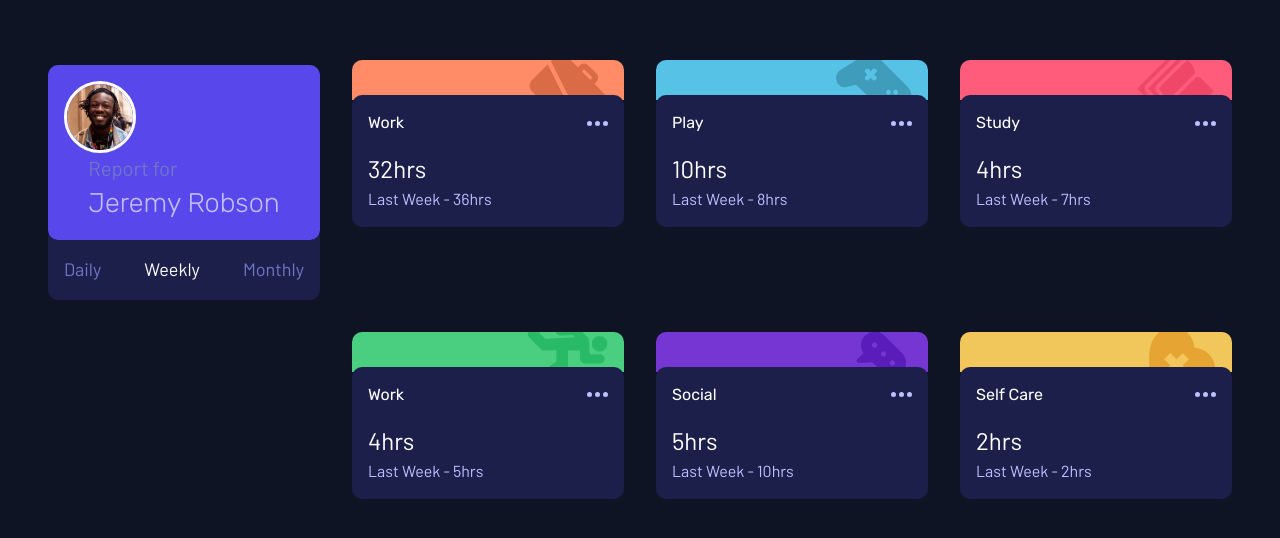
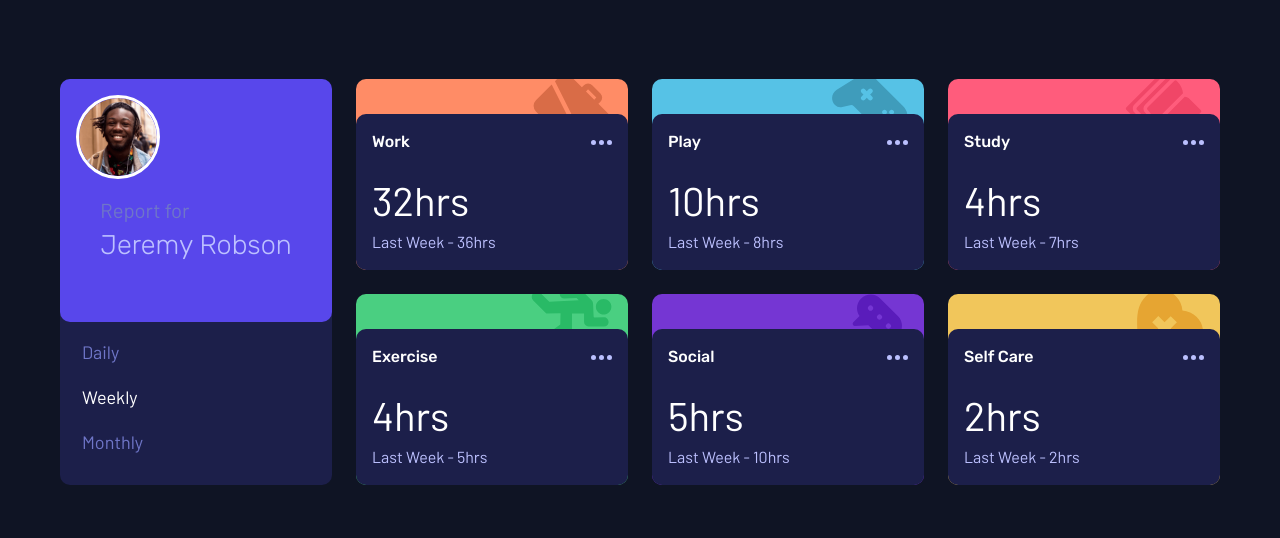
Before and after one commit to Honko-o/FEM-Time-Tracking-Dashboard-main, a plain HTML site: page index.html in a window 1280 px wide. Shown: the part 118-656 px from the top of the page. Drawn offline with Linux system fonts and the light colour scheme.

Commit message:
Finish JS

```diff
--- a/index.html
+++ b/index.html
@@ -13,113 +13,113 @@
 <body>
   <main class="grid-container grid-container-pc">
     <!-- Header -->
-    <div class="header-container">
-      <header class="profile-header bg-primary-blue">
+    <div class="header-container bg-neutral-blue-700">
+      <div class="profile-header flow bg-primary-blue" style="--flow-spacing: 2rem">
         <img src="./images/image-jeremy.png" alt="Jeremy">
         <h1 class="title text-neutral-200 ff-rubik ff-300 ">
          <span class="text-neutral-blue-400 ff-barlow">Report for</span>
           Jeremy Robson
         </h1>
-      </header>
-      <ul class="days bg-neutral-blue-700">
+      </div>
+      <ul class="days flow">
         <li>
-          <a href="#"  class="ff-barlow" role="button">Daily</a>
+          <button id="daily" href="#"  class="ff-barlow">Daily</button>
         </li>
         <li class="active">
-          <a href="#" class="ff-barlow" role="button">Weekly</a>
+          <button id="weekly" href="#" class="ff-barlow">Weekly</button>
         </li>
         <li>
-          <a href="#" class="ff-barlow" role="button">Monthly</a>
+          <button id="monthly" href="#" class="ff-barlow">Monthly</button>
         </li>
       </ul>
     </div>
 
     <!-- Content -->
-    <section class="work">
-      <div class="bg-background relative-position bg-work" aria-hidden="true"></div>
+    <section class="work bg-work position-relative">
+      <div class="bg-background position-relative" aria-hidden="true"></div>
       <div class="header-wrapper flow position-relative bg-neutral-blue-700">
-        <header class="info-header">
-          <h2 class="ff-rubik ff-400">Work</h2>
-          <img src="./images/icon-ellipsis.svg" alt="">
-        </header>
-        <div class="info">
-          <p class="ff-barlow time">32hrs</p>
-          <span class="text-neutral-200 time-taken ff-barlow">Last Week - 36hrs</span>
+        <div class="info-header">
+          <h2 class="ff-rubik ff-500">Work</h2>
+          <svg class="bullets" width="21" height="5" xmlns="http://www.w3.org/2000/svg"><path d="M2.5 0a2.5 2.5 0 1 1 0 5 2.5 2.5 0 0 1 0-5Zm8 0a2.5 2.5 0 1 1 0 5 2.5 2.5 0 0 1 0-5Zm8 0a2.5 2.5 0 1 1 0 5 2.5 2.5 0 0 1 0-5Z" fill="#BBC0FF" fill-rule="evenodd"/></svg>
+        </div>
+        <div class="info" section-index="0">
+          <p class="current ff-barlow"><span>32</span>hrs</p>
+          <span class="previous text-neutral-200 ff-barlow">Last Week - <span>36</span>hrs</span>
         </div>
       </div>
     </section>
 
-    <section class="play">
-      <div class="bg-background relative-position bg-play" aria-hidden="true"></div>
+    <section class="play bg-play position-relative" section-index="1">
+      <div class="bg-background position-relative" aria-hidden="true"></div>
       <div class="header-wrapper flow position-relative bg-neutral-blue-700">
-        <header class="info-header">
-          <h2 class="ff-rubik ff-400">Play</h2>
-          <img src="./images/icon-ellipsis.svg" alt="">
-        </header>
+        <div class="info-header">
+          <h2 class="ff-rubik ff-500">Play</h2>
+          <svg class="bullets" width="21" height="5" xmlns="http://www.w3.org/2000/svg"><path d="M2.5 0a2.5 2.5 0 1 1 0 5 2.5 2.5 0 0 1 0-5Zm8 0a2.5 2.5 0 1 1 0 5 2.5 2.5 0 0 1 0-5Zm8 0a2.5 2.5 0 1 1 0 5 2.5 2.5 0 0 1 0-5Z" fill="#BBC0FF" fill-rule="evenodd"/></svg>
+        </div>
         <div class="info">
-          <p class="ff-barlow time">10hrs</p>
-          <span class="text-neutral-200 time-taken ff-barlow">Last Week - 8hrs</span>
+          <p class="current ff-barlow"><span>10</span>hrs</p>
+          <span class="previous text-neutral-200 ff-barlow">Last Week - <span>8</span>hrs</span>
         </div>
       </div>
     </section>
 
-    <section class="study">
-      <div class="bg-background relative-position bg-study" aria-hidden="true"></div>
+    <section class="study bg-study position-relative" section-index="2">
+      <div class="bg-background position-relative" aria-hidden="true"></div>
       <div class="header-wrapper flow position-relative bg-neutral-blue-700">
-        <header class="info-header">
-          <h2 class="ff-rubik ff-400">Study</h2>
-          <img src="./images/icon-ellipsis.svg" alt="">
-        </header>
+        <div class="info-header">
+          <h2 class="ff-rubik ff-500">Study</h2>
+          <svg class="bullets" width="21" height="5" xmlns="http://www.w3.org/2000/svg"><path d="M2.5 0a2.5 2.5 0 1 1 0 5 2.5 2.5 0 0 1 0-5Zm8 0a2.5 2.5 0 1 1 0 5 2.5 2.5 0 0 1 0-5Zm8 0a2.5 2.5 0 1 1 0 5 2.5 2.5 0 0 1 0-5Z" fill="#BBC0FF" fill-rule="evenodd"/></svg>
+        </div>
         <div class="info">
-          <p class="ff-barlow time">4hrs</p>
-          <span class="text-neutral-200 time-taken ff-barlow">Last Week - 7hrs</span>
+          <p class="current ff-barlow"><span>4</span>hrs</p>
+          <span class="previous text-neutral-200 ff-barlow">Last Week - <span>7</span>hrs</span>
         </div>
       </div>
     </section>
 
-    <section class="exercise">
-      <div class="bg-background relative-position bg-exercise" aria-hidden="true"></div>
+    <section class="exercise bg-exercise position-relative" section-index="3">
+      <div class="bg-background position-relative" aria-hidden="true"></div>
       <div class="header-wrapper flow position-relative bg-neutral-blue-700">
-        <header class="info-header">
-          <h2 class="ff-rubik ff-400">Work</h2>
-          <img src="./images/icon-ellipsis.svg" alt="">
-        </header>
+        <div class="info-header">
+          <h2 class="ff-rubik ff-500">Exercise</h2>
+          <svg class="bullets" width="21" height="5" xmlns="http://www.w3.org/2000/svg"><path d="M2.5 0a2.5 2.5 0 1 1 0 5 2.5 2.5 0 0 1 0-5Zm8 0a2.5 2.5 0 1 1 0 5 2.5 2.5 0 0 1 0-5Zm8 0a2.5 2.5 0 1 1 0 5 2.5 2.5 0 0 1 0-5Z" fill="#BBC0FF" fill-rule="evenodd"/></svg>
+        </div>
         <div class="info">
-          <p class="ff-barlow time">4hrs</p>
-          <span class="text-neutral-200 time-taken ff-barlow">Last Week - 5hrs</span>
+          <p class="current ff-barlow"><span>4</span>hrs</p>
+          <span class="previous text-neutral-200 ff-barlow">Last Week - <span>5</span>hrs</span>
         </div>
       </div>
     </section>
 
-    <section class="social">
-      <div class="bg-background relative-position bg-social" aria-hidden="true"></div>
+    <section class="social bg-social position-relative" section-index="4">
+      <div class="bg-background position-relative" aria-hidden="true"></div>
       <div class="header-wrapper flow position-relative bg-neutral-blue-700">
-        <header class="info-header">
-          <h2 class="ff-rubik ff-400">Social</h2>
-          <img src="./images/icon-ellipsis.svg" alt="">
-        </header>
+        <div class="info-header">
+          <h2 class="ff-rubik ff-500">Social</h2>
+          <svg class="bullets" width="21" height="5" xmlns="http://www.w3.org/2000/svg"><path d="M2.5 0a2.5 2.5 0 1 1 0 5 2.5 2.5 0 0 1 0-5Zm8 0a2.5 2.5 0 1 1 0 5 2.5 2.5 0 0 1 0-5Zm8 0a2.5 2.5 0 1 1 0 5 2.5 2.5 0 0 1 0-5Z" fill="#BBC0FF" fill-rule="evenodd"/></svg>
+        </div>
         <div class="info">
-          <p class="ff-barlow time">5hrs</p>
-          <span class="text-neutral-200 time-taken ff-barlow">Last Week - 10hrs</span>
+          <p class="current ff-barlow"><span>5</span>hrs</p>
+          <span class="previous text-neutral-200 ff-barlow">Last Week - <span>10</span>hrs</span>
         </div>
       </div>
     </section>
 
-    <section class="self_care">
-      <div class="bg-background relative-position bg-self_care" aria-hidden="true"></div>
+    <section class="self_care bg-self_care position-relative" section-index="5">
+      <div class="bg-background position-relative" aria-hidden="true"></div>
       <div class="header-wrapper flow position-relative bg-neutral-blue-700">
-        <header class="info-header">
-          <h2 class="ff-rubik ff-400">Self Care</h2>
-          <img src="./images/icon-ellipsis.svg" alt="">
-        </header>
+        <div class="info-header">
+          <h2 class="ff-rubik ff-500">Self Care</h2>
+          <svg class="bullets" width="21" height="5" xmlns="http://www.w3.org/2000/svg"><path d="M2.5 0a2.5 2.5 0 1 1 0 5 2.5 2.5 0 0 1 0-5Zm8 0a2.5 2.5 0 1 1 0 5 2.5 2.5 0 0 1 0-5Zm8 0a2.5 2.5 0 1 1 0 5 2.5 2.5 0 0 1 0-5Z" fill="#BBC0FF" fill-rule="evenodd"/></svg>
+        </div>
         <div class="info">
-          <p class="ff-barlow time">2hrs</p>
-          <span class="text-neutral-200 time-taken ff-barlow">Last Week - 2hrs</span>
+          <p class="current ff-barlow"><span>2</span>hrs</p>
+          <span class="previous text-neutral-200 ff-barlow">Last Week - <span>2</span>hrs</span>
         </div>
       </section>
       </div>
 
   </main>
-
+  <script src="./main.js"></script>
 </body>
 </html>
--- /dev/null
+++ b/main.js
@@ -0,0 +1,35 @@
+let dailyButton = document.getElementById("daily");
+let weeklyButton = document.getElementById("weekly");
+let monthlyButton = document.getElementById("monthly");
+let sections = Array.from(document.getElementsByTagName("section"));
+let sectionTitles = Array.from(document.getElementsByClassName("info-header"));
+let current = Array.from(document.querySelectorAll(".current span"));
+let previous = Array.from(document.querySelectorAll(".previous span"));
+let buttons = Array.from(document.querySelectorAll(".days li"));
+
+let changeData = async () => {
+    const url = "./data.json";
+    const req = fetch(url);
+    const response = await req;
+    const json = await response.json();
+    let activeTime = document.querySelector(".active button").innerText.toLowerCase();
+
+    sections.forEach((_, index) => {
+        let data = json[index].timeframes;
+        current[index].innerText = data[activeTime].current;
+        previous[index].innerText = data[activeTime].previous;
+    });
+};
+
+let removeActiveClass = () => buttons.forEach(button => button.classList.remove("active"));
+
+changeData();
+
+buttons.forEach(button => {
+    button.addEventListener("click", (event) => {
+        // Remove Every Active Class
+        removeActiveClass();
+        event.currentTarget.classList.add("active");
+        changeData();
+    });
+});
--- a/sass/components/_profile-header.scss
+++ b/sass/components/_profile-header.scss
@@ -2,8 +2,9 @@
 
 .header-container {
     --content-spacing: 1rem;
+    border-radius: 10px;
     & > * {
-        padding: var(--content-spacing, 1rem);
+        padding: var(--content-spacing, 1rem)
     }
 }
 
@@ -12,7 +13,6 @@
     align-items: center;
     justify-content: space-between;
     border-radius: 10px;
-    transform: translateY(5px);
     img {
         max-width: 20%;
         border: 3px solid white;
@@ -23,15 +23,19 @@
 .days {
     display: flex;
     justify-content: space-between;
-    border-radius: 0 0 10px 10px;
-    padding-top: calc(var(--content-spacing) + 5px);
-    a {
+    border-radius: 10px;
+    padding-top: var(--content-spacing);
+    button {
+        background: transparent;
+        border: none;
         color: $color-neutral-blue-400;
+        cursor: pointer;
+        // &:hover {
+        //     color: white;
+        // }
     }
     li.active {
-        a {
-            color: white;
-        }
+        button {color: white}
     }
 }
 
@@ -53,7 +57,9 @@
         flex-direction: column;
         img {
             align-self: flex-start;
-            max-width: 30%;
+            max-width: 35%;
         }
+        h1 {padding-bottom: 2.5rem}
     }
+    .days {flex-direction: column}
 }
--- a/sass/components/_unit.scss
+++ b/sass/components/_unit.scss
@@ -1,4 +1,6 @@
 @use '../core/variables' as *;
+
+section {border-radius: 10px}
 
 .info-header {
     display: flex;
@@ -12,8 +14,11 @@
 
 .header-wrapper {
     border-radius: 10px;
-    transform: translateY(-5px);
-
+    transition: 500ms background-color;
+    cursor: pointer;
+    &:hover {
+        background-color: $header-hover
+    }
 }
 
 .info {
@@ -21,17 +26,15 @@
     justify-content: space-between;
 }
 
-.time {
+.current {
     color: white;
     font-size: 1.5rem;
 }
 
-.time-taken {
-    font-size: 1rem;
-}
+.previous {font-size: 1rem}
 
 .bg-background {
-    height: 40px;
+    height: 35px;
     border-radius: 10px 10px 0 0;
     overflow: hidden;
 }
@@ -59,7 +62,11 @@
 .self_care .bg-background::before {content: url(../images/icon-self-care.svg)}
 
 @media (min-width: 50em) {
-    .info {
-        flex-direction: column;
+    .info {flex-direction: column}
+    .current {font-size: 2.5rem}
+    .header-wrapper {
+        width: 100%;
+        bottom: 0;
+        height: calc(100% - 35px);
     }
 }
--- a/sass/core/_utilities.scss
+++ b/sass/core/_utilities.scss
@@ -14,4 +14,4 @@
 .text-neutral-200 {color: $color-neutral-200}
 .text-neutral-blue-400 {color: $color-neutral-blue-400}
 
-.relative-position {position: relative}
+.position-relative {position: relative}
--- a/sass/core/_variables.scss
+++ b/sass/core/_variables.scss
@@ -12,3 +12,4 @@ $color-neutral-blue-900: hsl(226, 43%, 10%);
 $color-neutral-blue-700: hsl(235, 46%, 20%);
 $color-neutral-blue-400: hsl(235, 45%, 61%);
 $color-neutral-200: hsl(236, 100%, 87%);
+$header-hover: hsl(236, 41%, 34%);
--- a/sass/layout/_layout.scss
+++ b/sass/layout/_layout.scss
@@ -1,7 +1,7 @@
 @use '../core/variables' as *;
 
 :root {
-    --grid-gap: 2rem;
+    --grid-gap: 1.5rem;
     --content-spacing: 1rem;
     --flow-space: 1rem
 }
@@ -15,46 +15,20 @@ body {
     padding-block: 4rem;
 }
 
-.flow > :not(:last-child) {
-    margin-bottom: 1rem;
-}
+.flow > :not(:last-child) {margin-bottom: 1rem}
 
 .grid-container {
     display: grid;
-    grid-template-areas: "header"
-                        "work"
-                        "play"
-                        "study"
-                        "exercise"
-                        "social"
-                        "self_care";
+    grid-template-areas: "header" "play" "study" "exercise" "social" "self_care";
     grid-gap: var(--grid-gap, 1rem);
 }
 
-.header {
-    grid-area: header;
+@media (min-width: 50em) {
+    .header-container {grid-area: header}
+    .work {grid-area: work}
+    .play {grid-area: play}
+    .study {grid-area: study}
+    .exercise {grid-area: exercise}
+    .social {grid-area: social}
+    .self_care {grid-area: self_care}
 }
-
-.work {
-    grid-area: work;
-}
-
-.play {
-    grid-area: play;
-}
-
-.study {
-    grid-area: study;
-}
-
-.exercise {
-    grid-area: exercise;
-}
-
-.social {
-    grid-area: social;
-}
-
-.self_care {
-    grid-area: self_care;
-}
```
Also changed, not shown: sass/core/_typography.scss (+7 -21 lines), sass/main.css, 1 other file.
